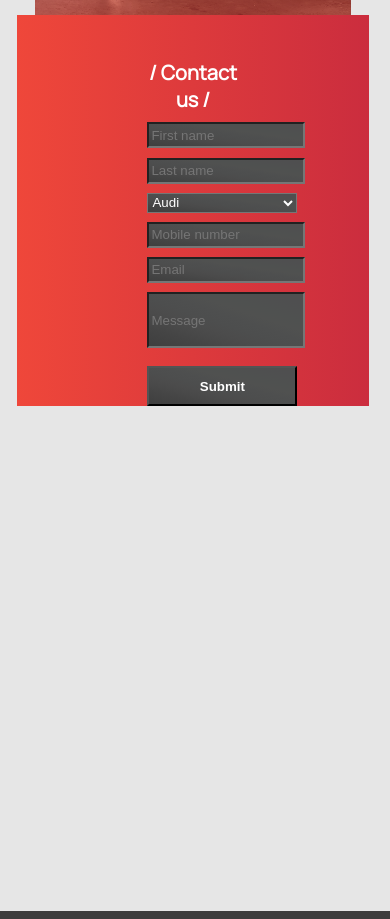
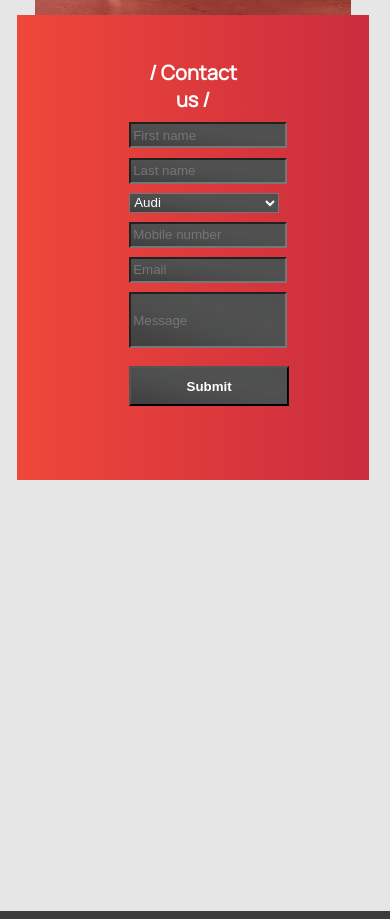
Before and after one commit to kenankaric122/carserviceweb, a React (Create React App) app: page /reservations in a window 390 px wide. Shown: the part 1420-2339 px from the top of the page. Built offline with nearby package versions, Linux system fonts and the light colour scheme.

Commit message:
:sparkles: new features

```diff
--- a/src/components/Navbar.jsx
+++ b/src/components/Navbar.jsx
@@ -19,6 +19,9 @@ const Navbar = () => {
         }
     }
 
+    const [click, setClick] = useState(false);
+    const handleClick = () => setClick(!click);
+
     window.addEventListener('scroll', changeBg);
 
     return (
@@ -30,7 +33,7 @@ const Navbar = () => {
                 <li><Link to = '/gallery' className='link'><FontAwesomeIcon icon = {faImage}/>ㅤGallery</Link></li>
                 <li><Link to = '/aboutus' className='link'><FontAwesomeIcon icon = {faAddressCard}/>ㅤAbout us</Link></li>
             </ul>
-        <FontAwesomeIcon icon = {faBars} className='menu'/>
+        <FontAwesomeIcon icon = {faBars} className='menu' onClick={handleClick}/>
         </nav>
     )
 }
--- a/src/components/styles/Form.css
+++ b/src/components/styles/Form.css
@@ -94,6 +94,7 @@ form .naslov1{
     .form1 form{
         margin-left: 20%;
         width: 26%;
+        height: 55vh;
     }
 
     .form1 .img1{
@@ -101,17 +102,21 @@ form .naslov1{
     }
 
     .form1 .btn{
-        width: 150px;
+        width: 160px;
+        margin-left: -20%;
     }
 
     .form1 .inps{
         width: 150px;
+        margin-left: -20%;
     }
     .form1 .inps1{
         width: 150px;
+        margin-left: -20%;
     }
     .form1 .inps2{
         width: 150px;
+        margin-left: -20%;
     }
 
 }
--- a/src/components/styles/Testimonials.css
+++ b/src/components/styles/Testimonials.css
@@ -45,4 +45,14 @@ span{
         margin-bottom: 200px;
     }
 
+    .test1 .card2{
+        margin-left: 1%;
+        margin-right: 1%;
+    }
+
+    .test1 p{
+        margin-left: 7%;
+        margin-right: 7%;
+    }
+
   }
```
